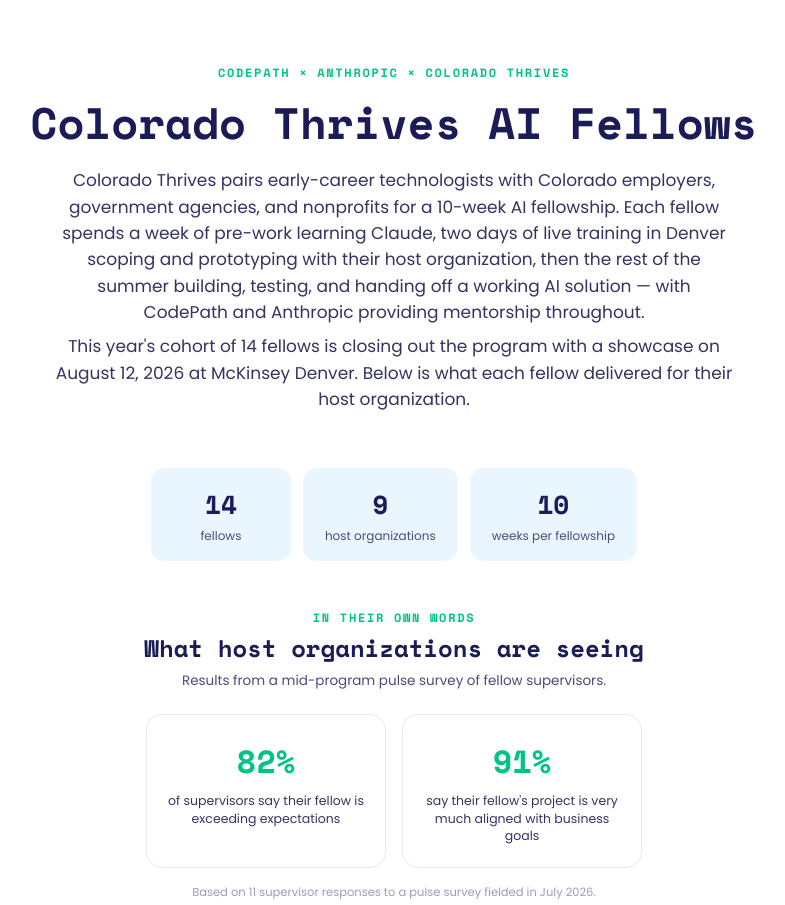
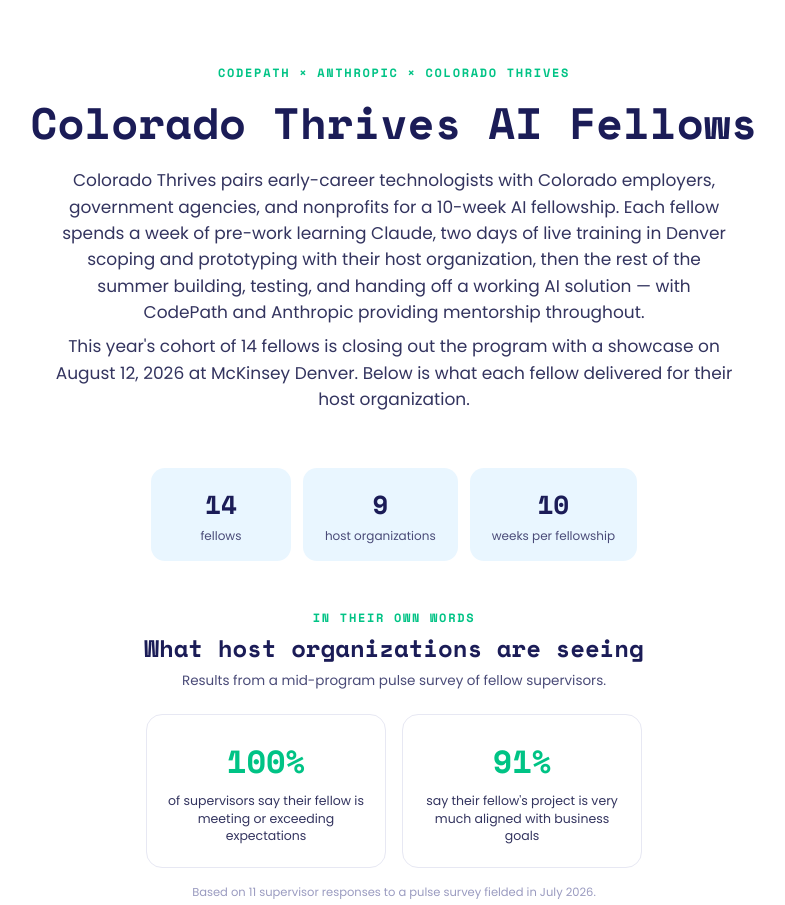
Before and after one commit to codepath/colorado-thrives-ai-fellows, a plain HTML site: page index.html in a window 1280 px wide. Shown: the top 905 px of the page, without its empty margins (246-1031 px from the left). Drawn offline with nearby package versions, Linux system fonts and the light colour scheme; no server answers.

Commit message:
Update supervisor feedback statistics in index.html

```diff
--- a/index.html
+++ b/index.html
@@ -309,7 +309,7 @@
   <h2>What host organizations are seeing</h2>
   <p class="sub">Results from a mid-program pulse survey of fellow supervisors.</p>
   <div class="employer-stats">
-    <div class="estat"><div class="num">82%</div><div class="label">of supervisors say their fellow is exceeding expectations</div></div>
+    <div class="estat"><div class="num">100%</div><div class="label">of supervisors say their fellow is meeting or exceeding expectations</div></div>
     <div class="estat"><div class="num">91%</div><div class="label">say their fellow's project is very much aligned with business goals</div></div>
   </div>
   <p class="employer-stats-source">Based on 11 supervisor responses to a pulse survey fielded in July 2026.</p>
```
